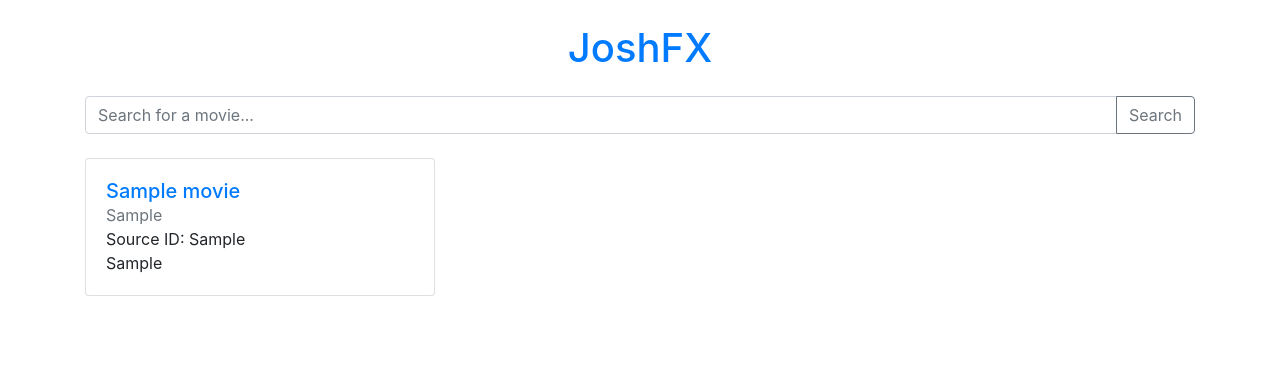
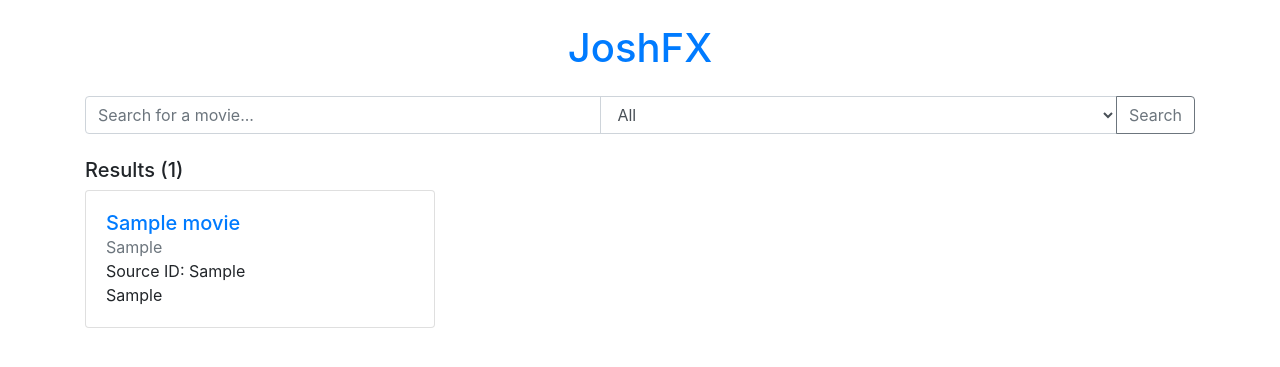
Before and after one commit to JoshCap20/joshfx, a Django app: page / in a window 1280 px wide. Shown: the top 367 px of the page. Run offline with Django 4.2, Linux system fonts and the light colour scheme; tables that the repository leaves empty hold one stand-in row (values such as "Sample post"); some libraries are stand-ins or nearby versions.

Commit message:
Add media type filter

```diff
--- a/app/templates/index.html
+++ b/app/templates/index.html
@@ -15,17 +15,29 @@
 
 <body>
     <div class="container my-4">
-        <a href="/"><h1 class="text-center mb-4">JoshFX</h1></a>
+        <a href="/">
+            <h1 class="text-center mb-4">JoshFX</h1>
+        </a>
 
         <!-- Search form -->
         <form class="mb-4">
             <div class="input-group">
                 <input type="text" name="q" class="form-control" placeholder="Search for a movie..." value="{{ request.GET.q }}">
+                <select name="type" class="form-control">
+                    <option value="all">All</option>
+                    <option value="mp4">MP4</option>
+                    <option value="mkv">MKV</option>
+                </select>
                 <div class="input-group-append">
                     <button class="btn btn-outline-secondary" type="submit">Search</button>
                 </div>
             </div>
         </form>
+        <div class="row">
+            <div class="col">
+                <h5>Results ({{ movies|length }})</h5>
+            </div>
+        </div>
 
         <!-- Movies list -->
         <div class="row">
@@ -38,7 +50,8 @@
                         <p class="card-text m-0">Source ID: {{ movie.source }}</p>
                         <p class="card-text m-0">{{ movie.type }}</p>
                         {% if movie.type == 'mkv' %}
-                        <sub class="card-subtitle text-danger">This movie is in MKV format. It may not play in your browser (Supported:
+                        <sub class="card-subtitle text-danger">This movie is in MKV format. It may not play in your
+                            browser (Supported:
                             Chrome).</sub>
                         {% endif %}
                     </div>
--- a/app/views.py
+++ b/app/views.py
@@ -8,8 +8,15 @@ def stream(request, query):
 
 def index(request):
   query = request.GET.get('q', '')
+  type = request.GET.get('type', 'all')
   if query:
-      movies = Movie.objects.filter(Q(title__icontains=query) | Q(path__icontains=query))
+      if type == "all":
+        movies = Movie.objects.filter(Q(title__icontains=query) | Q(path__icontains=query))
+      else:
+        movies = Movie.objects.filter(Q(title__icontains=query) | Q(path__icontains=query)).filter(type=type)
   else:
-      movies = Movie.objects.all()
+      if type == "all":
+        movies = Movie.objects.all()
+      else:
+        movies = Movie.objects.filter(type=type)
   return render(request, 'index.html', {'movies': movies})
```
